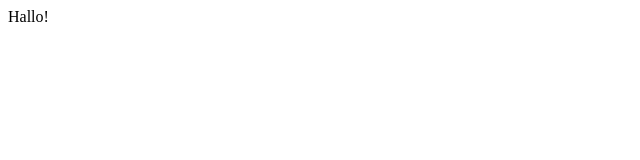
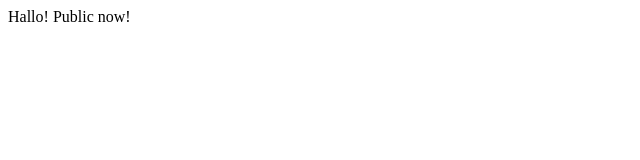
Before and after one commit to stgermaniac/stgermaniac.github.io, a plain HTML site: page index.html in a window 1280 px wide. Shown: the whole page, without its empty margins (0-640 px from the left). Drawn offline with Linux system fonts and the light colour scheme.

Commit message:
Update index.html

```diff
--- a/index.html
+++ b/index.html
@@ -7,6 +7,6 @@
     <title>Hallo world</title>
 </head>
 <body>
-    Hallo!
+    Hallo! Public now!
 </body>
 </html>
```
